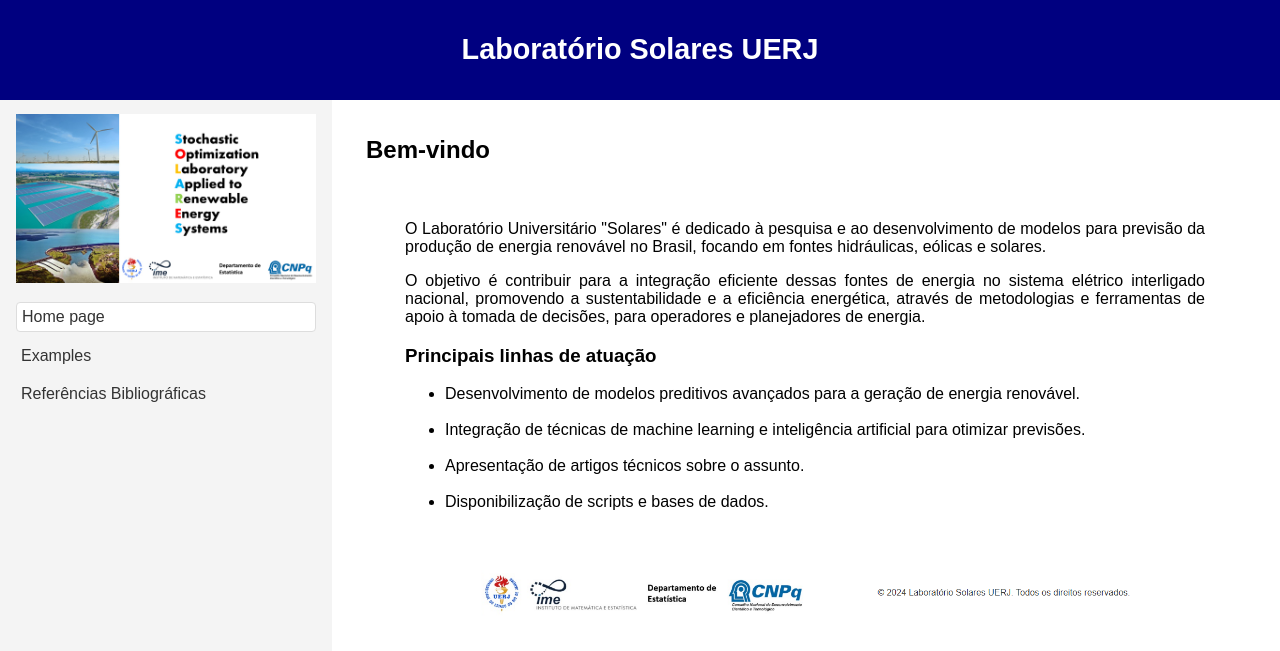
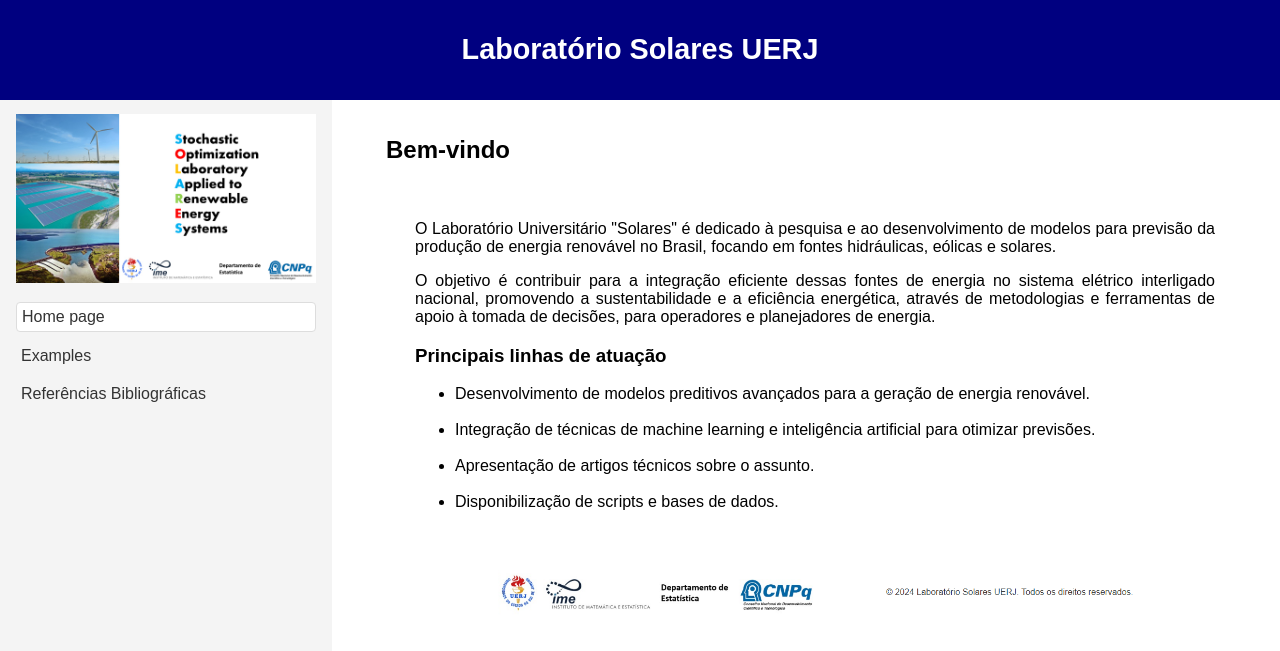
Before and after one commit to LabSolares-UERJ/main, a Jekyll site: the page built from index.html, in a window 1280 px wide. Shown: the top 651 px of the page. Built offline with Jekyll 4.4.1, drawn with Linux system fonts in a browser that asks for light colours.

Commit message:
Update main.css

```diff
--- a/assets/main.css
+++ b/assets/main.css
@@ -42,7 +42,7 @@ nav ul li a {
     display: flex;
     flex-grow: 1;
     padding: 20px; /* 20px */
-    padding-left: 40px; /* acrescentei */
+    padding-left: 60px; /* acrescentei. Antes: 40px */
     min-width: 800px; /* Definindo uma largura mínima para o contêiner principal */
 }
 
```
